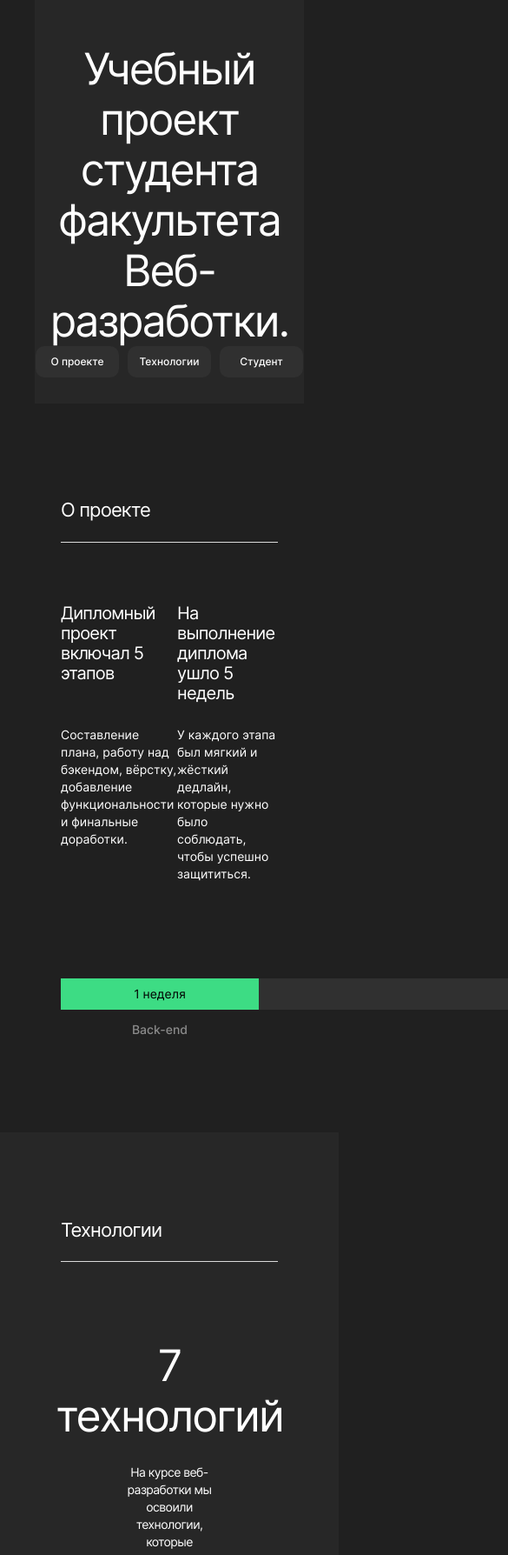
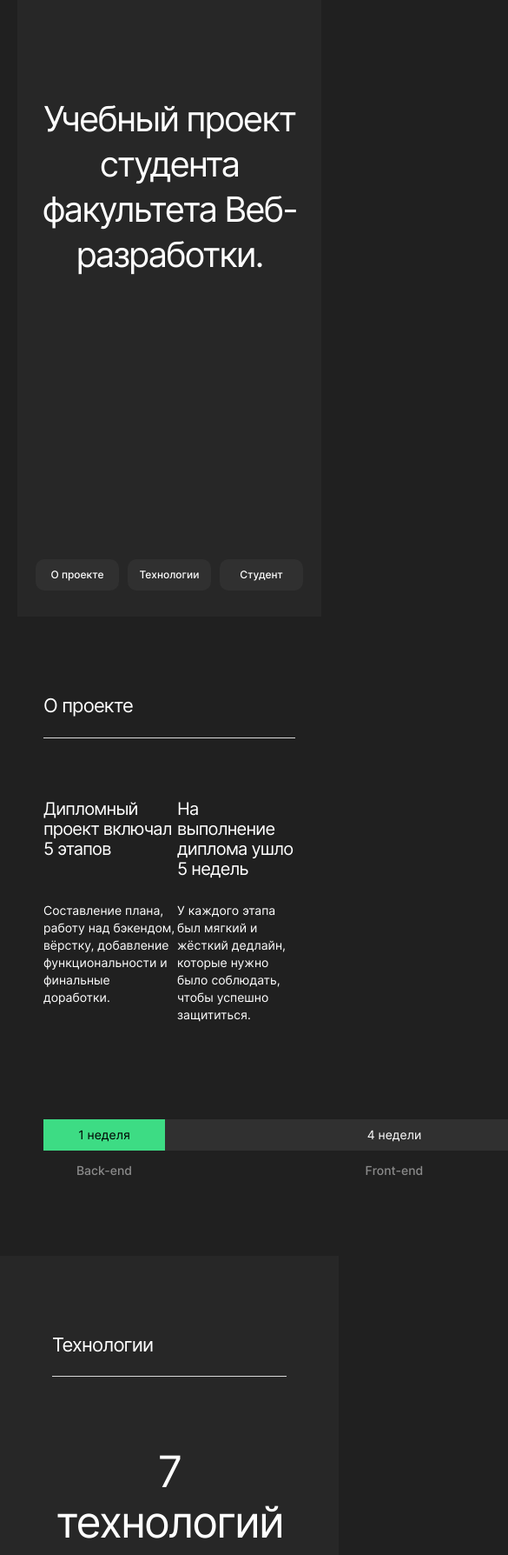
Before and after one commit to BeRealDude/movies-explorer-frontend, a React (Create React App) app: page / in a window 390 px wide. Shown: the part 207-1995 px from the top of the page at 87% size, 585 px wide, since content can reach past the window. Built offline with nearby package versions, Linux system fonts and the light colour scheme.

Commit message:
feat:  screen 768px for main

```diff
--- a/src/components/AboutMe/AboutMe.css
+++ b/src/components/AboutMe/AboutMe.css
@@ -72,3 +72,32 @@
     transition: 0.3s;
     opacity: 0.6;
 }
+
+@media (max-width: 1050px) {
+    .aboutMe {
+        padding: 90px 50px 91px;
+    }
+
+    .aboutMe__container {
+        margin: 66px 0 0px;
+        column-gap: 49px;
+        grid-auto-rows: 40px 54px 122px 94px;
+    }
+
+    .aboutMe__img {
+        width: 255px;
+        height: 307px;
+    }
+
+    .aboutMe__subTitle {
+        font-size: 40px;
+        line-height: 40px;
+        letter-spacing: -1.6px;
+    }
+
+    .aboutMe__text {
+        font-size: 12px;
+        line-height: 18px;
+    }
+
+}
--- a/src/components/AboutProject/AboutProject.css
+++ b/src/components/AboutProject/AboutProject.css
@@ -52,7 +52,7 @@ display: grid;
 }
 
 .project__timeline {
-    width: 228px;
+    min-width: 228px;
     height: 36px;
     background: #3DDC84;
     color: #000;
@@ -79,3 +79,24 @@ display: grid;
     line-height: 17px;
     justify-self: center;
 }
+
+@media (max-width: 1235px) {
+    .project {
+        padding: 90px 50px;
+    }
+
+    .project__timeline {
+        min-width: 140px;
+    }
+
+    .project__timeline:last-of-type {
+        min-width: 528px;
+    }
+
+}
+
+@media (max-width: 1050px) {
+    .project {
+        padding: 90px 50px;
+    }
+}
--- a/src/components/Header/Header.css
+++ b/src/components/Header/Header.css
@@ -10,3 +10,9 @@
     width: 38px;
     height: 38px;
 }
+
+@media (max-width: 1050px) {
+    .header {
+        padding: 21px 30px 0;
+    }
+}
--- a/src/components/Portfolio/Portfolio.css
+++ b/src/components/Portfolio/Portfolio.css
@@ -49,3 +49,14 @@
     transition: 0.3s;
     opacity: 0.6;
 }
+
+@media (max-width: 1050px) {
+    .portfolio {
+        padding: 0 50px 90px;
+    }
+
+    .projects__link {
+        font-size: 28px;
+        letter-spacing: -1.12px;
+    }
+}
--- a/src/components/Promo/Promo.css
+++ b/src/components/Promo/Promo.css
@@ -23,3 +23,20 @@ justify-content: space-between;
     text-align: center;
     margin-top: 160px;
 }
+
+@media (max-width: 1050px) {
+    .promo {
+        padding: 20px 20px 0;
+        }
+
+    .promo__container {
+        min-height: 834px;
+        justify-content: flex-end;
+        }
+        .promo__title {
+            line-height: 52px;
+            font-size: 40px;
+            margin-bottom: 324px;
+            margin-top: 0;
+        }
+}
--- a/src/components/Techs/Techs.css
+++ b/src/components/Techs/Techs.css
@@ -68,3 +68,30 @@
 .list-techs__item:last-of-type {
     margin: 0;
 }
+
+@media (max-width: 1050px) {
+    .techs {
+        padding: 90px 60px;
+    }
+
+    .techs__subTitle {
+        margin: 80px 0 22px;
+    }
+
+    .techs__text {
+        font-size: 12px;
+        line-height: 18px;
+        letter-spacing: -0.48px;
+        width: 65%;
+    }
+
+    .list-techs {
+        margin: 83px 0 0;
+    }
+    .list-techs__item {
+        width: 84px;
+        height: 57px;
+        font-size: 12px;
+        letter-spacing: -0.48px;
+    }
+}
```
